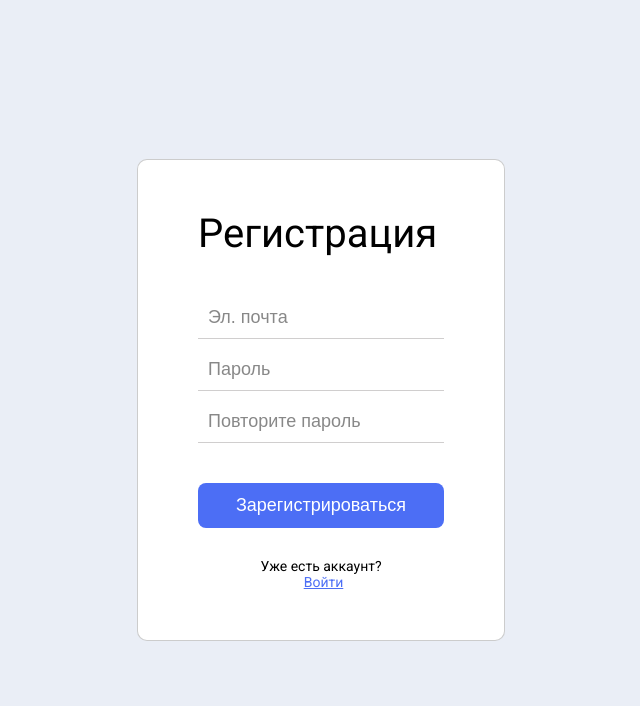
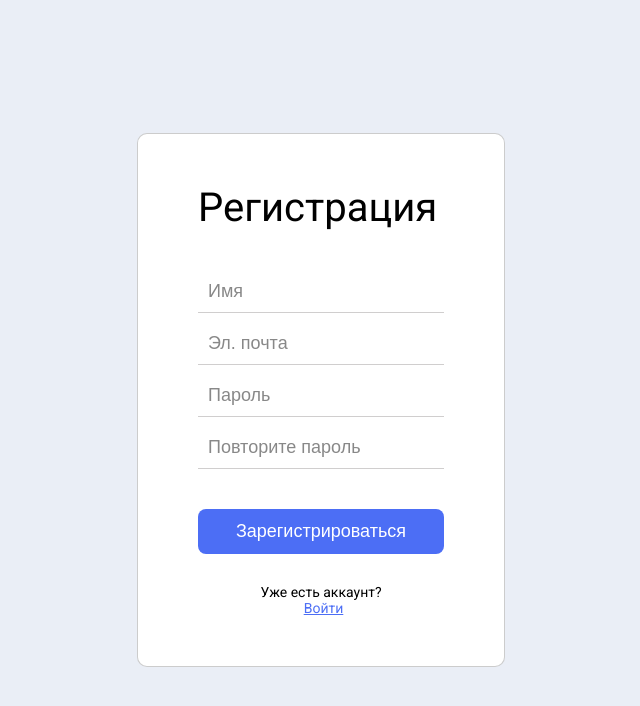
Before and after one commit to ImCaptainTeaPo/skypro-kanban, a React (Vite) app: page /register in a window 1280 px wide. Shown: the top 706 px of the page, without its empty margins (319-959 px from the left). Built offline with nearby package versions, Linux system fonts and the light colour scheme.

Commit message:
Changed Login.jsx, Register.jsx Error: "Content-Type": "application/json"

```diff
--- a/src/pages/login/Login.jsx
+++ b/src/pages/login/Login.jsx
@@ -1,4 +1,6 @@
-import { Link } from "react-router-dom";
+import { useState } from "react";
+import { Link, useNavigate } from "react-router-dom";
+import { signIn } from "../../services/auth";
 import {
   Wrapper,
   Container,
@@ -12,6 +14,29 @@ import {
 } from "./Login.styled";
 
 function Login() {
+  const [login, setLogin] = useState("");
+  const [password, setPassword] = useState("");
+  const [error, setError] = useState("");
+
+  const navigate = useNavigate();
+
+  const handleSubmit = async (e) => {
+    e.preventDefault();
+
+    if (!login || !password) {
+      setError("Заполните все поля");
+      return;
+    }
+
+    try {
+      const user = await signIn({ login, password });
+      localStorage.setItem("userInfo", JSON.stringify(user));
+      navigate("/");
+    } catch (err) {
+      setError(err.message);
+    }
+  };
+
   return (
     <Wrapper>
       <Container>
@@ -20,9 +45,22 @@ function Login() {
             <ModalTitle>
               <h2>Вход</h2>
             </ModalTitle>
-            <Form>
-              <Input type="text" name="login" placeholder="Эл. почта" />
-              <Input type="password" name="password" placeholder="Пароль" />
+            <Form onSubmit={handleSubmit}>
+              <Input
+                type="text"
+                name="login"
+                placeholder="Эл. почта"
+                value={login}
+                onChange={(e) => setLogin(e.target.value)}
+              />
+              <Input
+                type="password"
+                name="password"
+                placeholder="Пароль"
+                value={password}
+                onChange={(e) => setPassword(e.target.value)}
+              />
+              {error && <p style={{ color: "red" }}>{error}</p>}
               <Button type="submit">Войти</Button>
               <FormGroup>
                 <p>Нужно зарегистрироваться?</p>
--- a/src/pages/register/Register.jsx
+++ b/src/pages/register/Register.jsx
@@ -1,3 +1,6 @@
+import { useState } from "react";
+import { useNavigate } from "react-router-dom";
+import { signUp } from "../../services/auth";
 import {
   Wrapper,
   Container,
@@ -11,6 +14,36 @@ import {
 } from "../login/Login.styled";
 
 function Register() {
+  const [name, setName] = useState("");
+  const [login, setLogin] = useState("");
+  const [password, setPassword] = useState("");
+  const [passwordRepeat, setPasswordRepeat] = useState("");
+  const [error, setError] = useState("");
+
+  const navigate = useNavigate();
+
+  const handleSubmit = async (e) => {
+    e.preventDefault();
+
+    if (!name || !login || !password || !passwordRepeat) {
+      setError("Заполните все поля");
+      return;
+    }
+
+    if (password !== passwordRepeat) {
+      setError("Пароли не совпадают");
+      return;
+    }
+
+    try {
+      const user = await signUp({ name, login, password });
+      localStorage.setItem("userInfo", JSON.stringify(user));
+      navigate("/");
+    } catch (err) {
+      setError(err.message);
+    }
+  };
+
   return (
     <Wrapper>
       <Container>
@@ -19,14 +52,36 @@ function Register() {
             <ModalTitle>
               <h2>Регистрация</h2>
             </ModalTitle>
-            <Form>
-              <Input type="text" name="login" placeholder="Эл. почта" />
-              <Input type="password" name="password" placeholder="Пароль" />
+            <Form onSubmit={handleSubmit}>
+              <Input
+                type="text"
+                name="name"
+                placeholder="Имя"
+                value={name}
+                onChange={(e) => setName(e.target.value)}
+              />
+              <Input
+                type="text"
+                name="login"
+                placeholder="Эл. почта"
+                value={login}
+                onChange={(e) => setLogin(e.target.value)}
+              />
+              <Input
+                type="password"
+                name="password"
+                placeholder="Пароль"
+                value={password}
+                onChange={(e) => setPassword(e.target.value)}
+              />
               <Input
                 type="password"
                 name="passwordRepeat"
                 placeholder="Повторите пароль"
+                value={passwordRepeat}
+                onChange={(e) => setPasswordRepeat(e.target.value)}
               />
+              {error && <p style={{ color: "red" }}>{error}</p>}
               <Button type="submit">Зарегистрироваться</Button>
               <FormGroup>
                 <p>Уже есть аккаунт?</p>
--- a/src/services/api.js
+++ b/src/services/api.js
@@ -23,7 +23,7 @@ export async function addTask(token, taskData) {
     const response = await axios.post(API_URL, taskData, {
       headers: {
         Authorization: `Bearer ${token}`,
-        "Content-Type": "application/json",
+        // "Content-Type": "application/json",
       },
     });
     return response.data.task;
@@ -39,7 +39,7 @@ export async function updateTask(token, id, taskData) {
     const response = await axios.patch(`${API_URL}/${id}`, taskData, {
       headers: {
         Authorization: `Bearer ${token}`,
-        "Content-Type": "application/json",
+        // "Content-Type": "application/json",
       },
     });
     return response.data.task;
```
